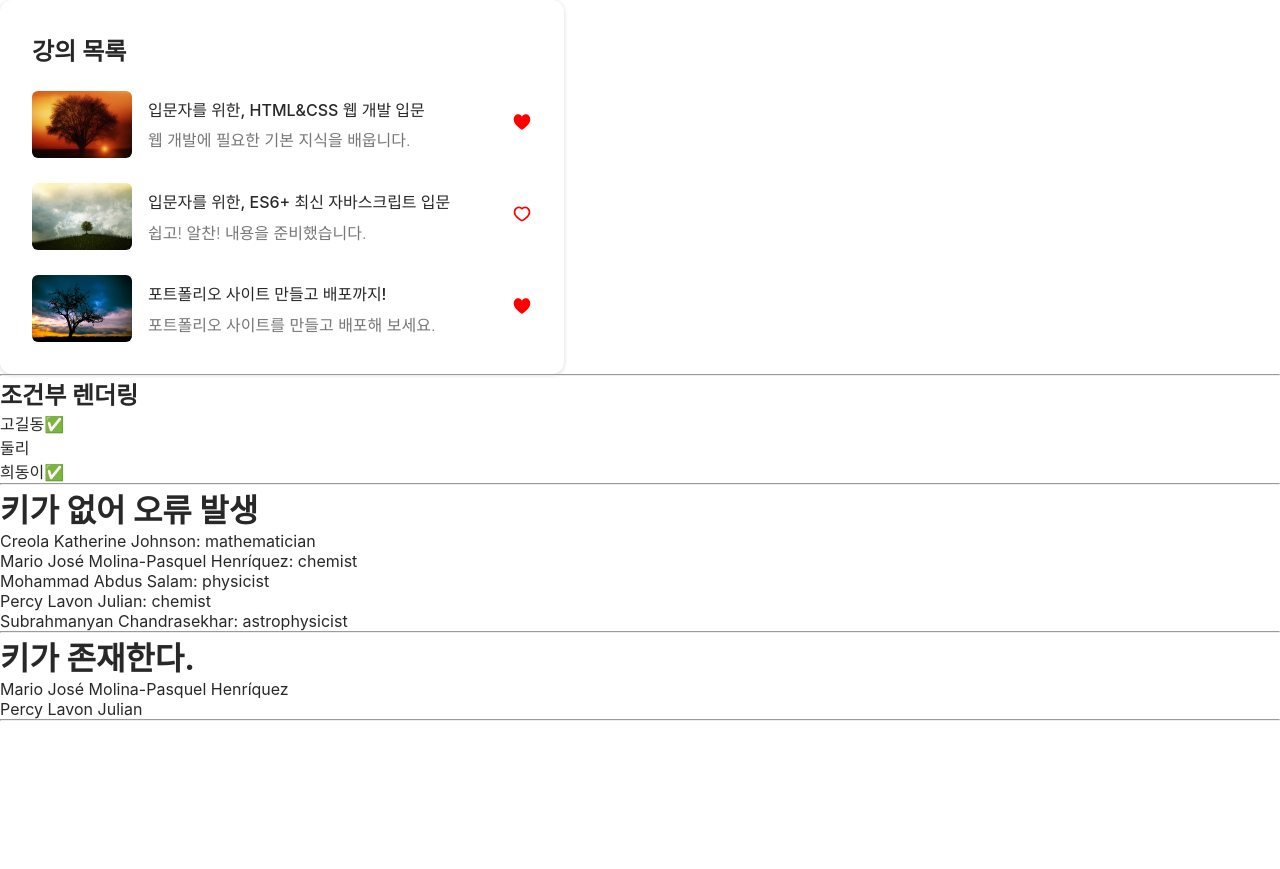
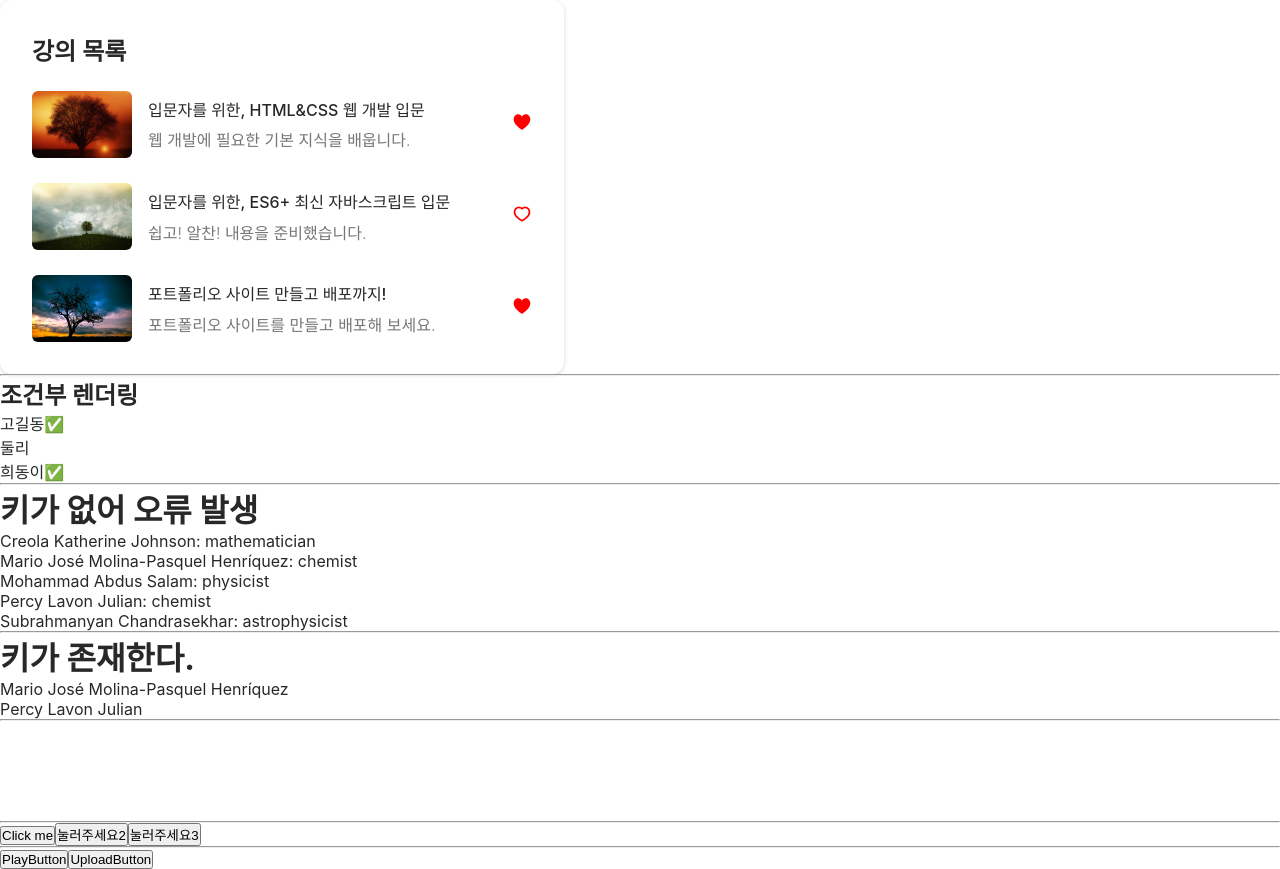
Before and after one commit to kyungbin02/2024_react01, a React (Create React App) app: page / in a window 1280 px wide. Before the commit the page ends 821 px from the top, so only its background shows below. Built offline with nearby package versions, Linux system fonts and the light colour scheme.

Commit message:
이벤트01

```diff
--- a/src/App.js
+++ b/src/App.js
@@ -12,6 +12,8 @@ import PackingList from './components/step05/PackingList';
 import TextList from './components/step06/TextList';
 import TextList2 from './components/step06/TextList2';
 import TextList3 from './components/step06/TextList3';
+import Event01 from './components/step07/Event01';
+import Event02 from './components/step07/Event02';
 
 function App() {
   const items = [
@@ -50,6 +52,10 @@ function App() {
       <TextList2 />
       <hr />
       <TextList3 />
+      <hr />
+      <Event01 />
+      <hr />
+      <Event02 />
     </div>
   );
 }
--- /dev/null
+++ b/src/components/step07/Event01.jsx
@@ -0,0 +1,22 @@
+import React from 'react';
+
+// 이벤트 핸들러는 사용자가 마우스를 클릭하거나 입력상자에서 키보드를 타이핑하는 등 사용자와의
+// 상호작용에 따라 실행되는 사용자 정의 함수
+// ** 이벤트 핸들러를 추가하기 위해서는 먼저 함수를 정의하고 이를 JSX태그에 props 형태로 전달한다.
+function Event01(props) {
+    // 사용자 정의 함수
+    function heandleClick() {
+        alert("눌렀네")
+    }
+    return (
+        <>
+        <button onClick={heandleClick}>Click me</button>
+        <button onClick={function heandleClick2(){alert("눌렀네2") }}>눌러주세요2</button>
+        <button onClick={() => { alert("눌렀네3") }}>눌러주세요3</button>
+
+        </>
+
+    );
+}
+
+export default Event01;
--- /dev/null
+++ b/src/components/step07/Event02.jsx
@@ -0,0 +1,23 @@
+
+// children은 React 컴포넌트의 특수한 props이다.
+// 컴포넌트 태그 안에 전달된 내용을 포함한다.
+// 여는태그와 닫는 태그 사이에 있는 내용을 나타낸다.
+// 동적인 내용을 전달할 수 았다.
+function AlertButton({ message, children }) {
+    return(
+        <button onClick={()=>alert(message)}>
+            {children}
+        </button>
+    );
+}
+
+function Event02(props) {
+    return (
+        <div>
+             <AlertButton message="play">PlayButton</AlertButton>
+             <AlertButton message="upload">UploadButton</AlertButton>
+        </div>
+    );
+}
+
+export default Event02;
```
Also changed, not shown: src/components/step08/Courseltem08.jsx (added, +36 -0 lines), src/components/step08/CourseListCard08.jsx (added).
